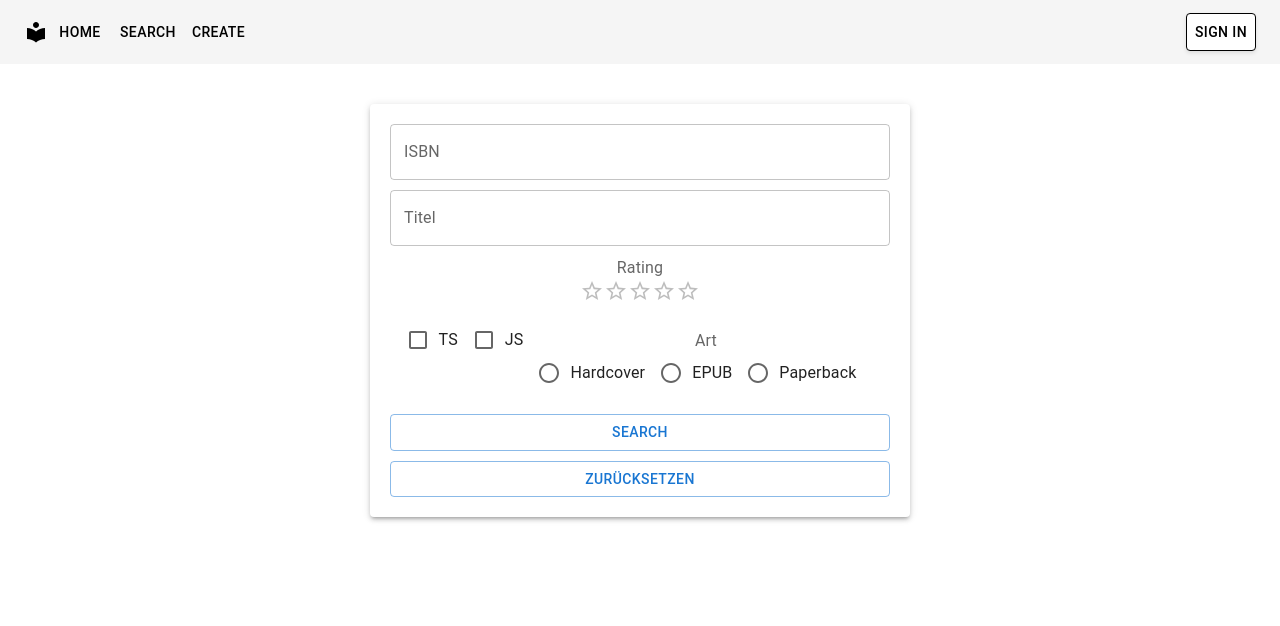
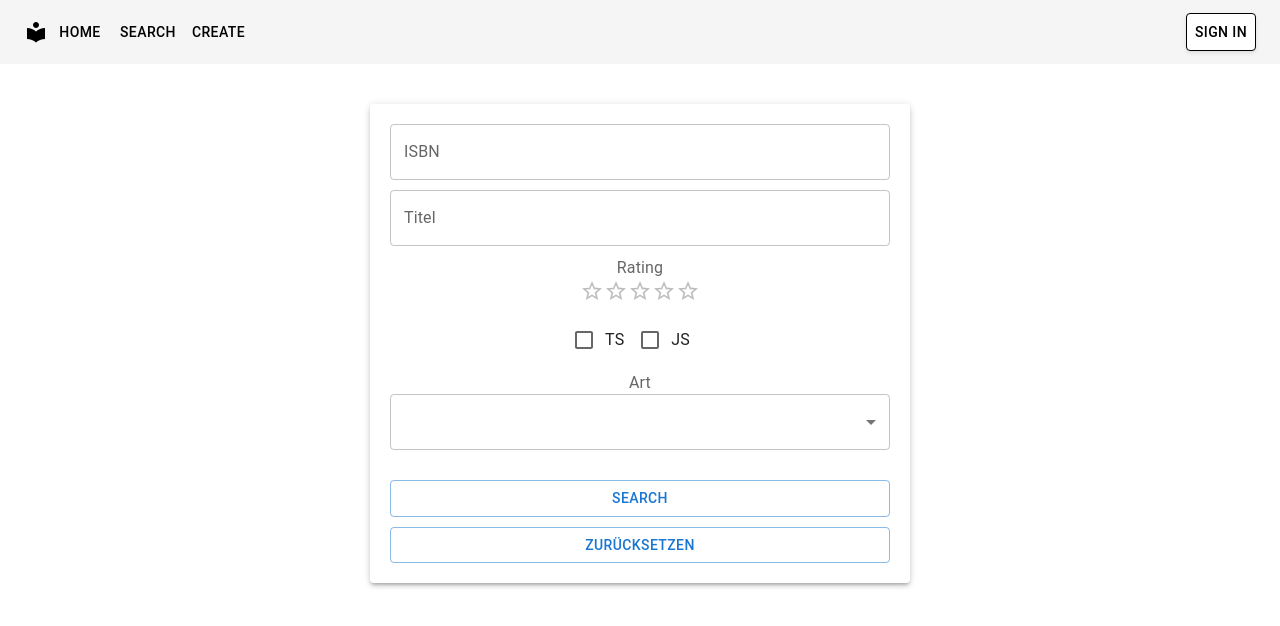
Before and after one commit to rirag12345/SWE-Abgabe-2-Gruppe-1, a React (Vite) app: page /search-results in a window 1280 px wide. Shown: the top 626 px of the page. Built offline with nearby package versions, Linux system fonts and the light colour scheme.

Commit message:
add drop-down menu for search-book

```diff
--- a/src/features/search/search-book-button.tsx
+++ b/src/features/search/search-book-button.tsx
@@ -5,9 +5,9 @@ import {
     FormControl,
     FormControlLabel,
     FormLabel,
+    MenuItem,
     Paper,
-    Radio,
-    RadioGroup,
+    Select,
     TextField,
     Typography,
 } from '@mui/material';
@@ -19,7 +19,6 @@ import { SearchCriteria } from './types/search';
 interface SearchBookButtonProps {
     onSearch: (criteria: SearchCriteria) => void;
 }
-
 export const SearchBookButton: React.FC<SearchBookButtonProps> = ({
     onSearch,
 }) => {
@@ -67,9 +66,9 @@ export const SearchBookButton: React.FC<SearchBookButtonProps> = ({
 
     return (
         <Box
-            display="flex"
-            justifyContent="center"
-            alignItems="center"
+            display='flex'
+            justifyContent='center'
+            alignItems='center'
             style={{ marginTop: '20px', width: '100%' }}
         >
             <Paper
@@ -77,8 +76,8 @@ export const SearchBookButton: React.FC<SearchBookButtonProps> = ({
                 style={{ padding: '20px', textAlign: 'center', width: '500px' }}
             >
                 <TextField
-                    label="ISBN"
-                    variant="outlined"
+                    label='ISBN'
+                    variant='outlined'
                     fullWidth
                     value={isbn}
                     onChange={(e) => {
@@ -87,8 +86,8 @@ export const SearchBookButton: React.FC<SearchBookButtonProps> = ({
                     style={{ marginBottom: '10px' }}
                 />
                 <TextField
-                    label="Titel"
-                    variant="outlined"
+                    label='Titel'
+                    variant='outlined'
                     fullWidth
                     value={title}
                     onChange={(e) => {
@@ -97,9 +96,9 @@ export const SearchBookButton: React.FC<SearchBookButtonProps> = ({
                     style={{ marginBottom: '10px' }}
                 />
                 <Box style={{ marginBottom: '10px' }}>
-                    <FormLabel component="legend">Rating</FormLabel>
+                    <FormLabel component='legend'>Rating</FormLabel>
                     <Rating
-                        name="search-rating"
+                        name='search-rating'
                         value={rating}
                         precision={0.5}
                         onChange={(_event, newValue) => {
@@ -116,7 +115,7 @@ export const SearchBookButton: React.FC<SearchBookButtonProps> = ({
                             }}
                         />
                     }
-                    label="TS"
+                    label='TS'
                 />
                 <FormControlLabel
                     control={
@@ -127,33 +126,23 @@ export const SearchBookButton: React.FC<SearchBookButtonProps> = ({
                             }}
                         />
                     }
-                    label="JS"
+                    label='JS'
                 />
-                <FormControl component="fieldset" style={{ marginTop: '10px' }}>
-                    <FormLabel component="legend">Art</FormLabel>
-                    <RadioGroup
-                        row
+                <FormControl
+                    fullWidth
+                    style={{ marginTop: '10px', marginBottom: '10px' }}
+                >
+                    <FormLabel component='legend'>Art</FormLabel>
+                    <Select
                         value={format}
                         onChange={(e) => {
-                            setFormat(e.target.value);
+                            setFormat(e.target.value as string);
                         }}
                     >
-                        <FormControlLabel
-                            value="HARDCOVER"
-                            control={<Radio />}
-                            label="Hardcover"
-                        />
-                        <FormControlLabel
-                            value="EPUB"
-                            control={<Radio />}
-                            label="EPUB"
-                        />
-                        <FormControlLabel
-                            value="PAPERBACK"
-                            control={<Radio />}
-                            label="Paperback"
-                        />
-                    </RadioGroup>
+                        <MenuItem value='HARDCOVER'>Hardcover</MenuItem>
+                        <MenuItem value='EPUB'>EPUB</MenuItem>
+                        <MenuItem value='PAPERBACK'>Paperback</MenuItem>
+                    </Select>
                 </FormControl>
                 {errors.length > 0 && (
                     <Box style={{ marginBottom: '10px', color: 'red' }}>
@@ -163,7 +152,7 @@ export const SearchBookButton: React.FC<SearchBookButtonProps> = ({
                     </Box>
                 )}
                 <Button
-                    variant="outlined"
+                    variant='outlined'
                     onClick={handleSearch}
                     fullWidth
                     style={{ marginTop: '20px' }}
@@ -171,7 +160,7 @@ export const SearchBookButton: React.FC<SearchBookButtonProps> = ({
                     Search
                 </Button>
                 <Button
-                    variant="outlined"
+                    variant='outlined'
                     onClick={handleReset}
                     fullWidth
                     style={{ marginTop: '10px' }}
```
